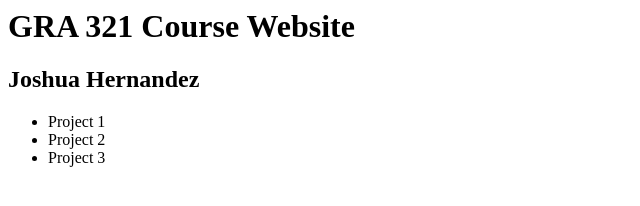
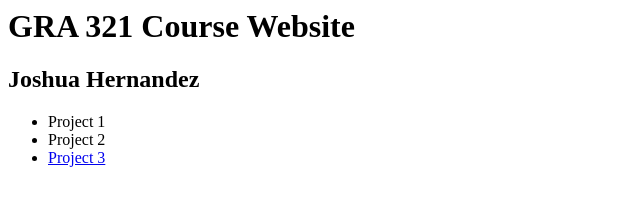
Before and after one commit to jdhern21/gra321-f19, a plain HTML site: page index.html in a window 1280 px wide. Shown: the full height of the page, 0-640 px from the left. Drawn offline with Linux system fonts and the light colour scheme.

Commit message:
Added Project 3

```diff
--- a/index.html
+++ b/index.html
@@ -8,7 +8,9 @@
     <ul>
         <li>Project 1</li>
         <li>Project 2</li>
-        <li>Project 3</li>
+        <li>
+            <a href="project3/index.html" title="Project 3">Project 3</a>
+        </li>
     </ul>
 </body>
 </html>
```
Also changed, not shown: Project 3/index.html (added, +9 -0 lines).
